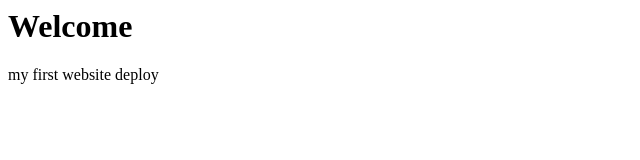
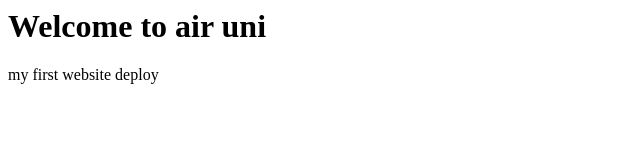
Before and after one commit to ARHAM008/practice-, a plain HTML site: page index.html in a window 1280 px wide. Shown: the whole page, without its empty margins (0-640 px from the left). Drawn offline with Linux system fonts and the light colour scheme.

Commit message:
Update index.html

```diff
--- a/index.html
+++ b/index.html
@@ -4,7 +4,7 @@
     </head>
     <body>
 
-        <h1> Welcome</h1>
+        <h1> Welcome to air uni</h1>
         <p> my first website deploy</p>
 
 
```
